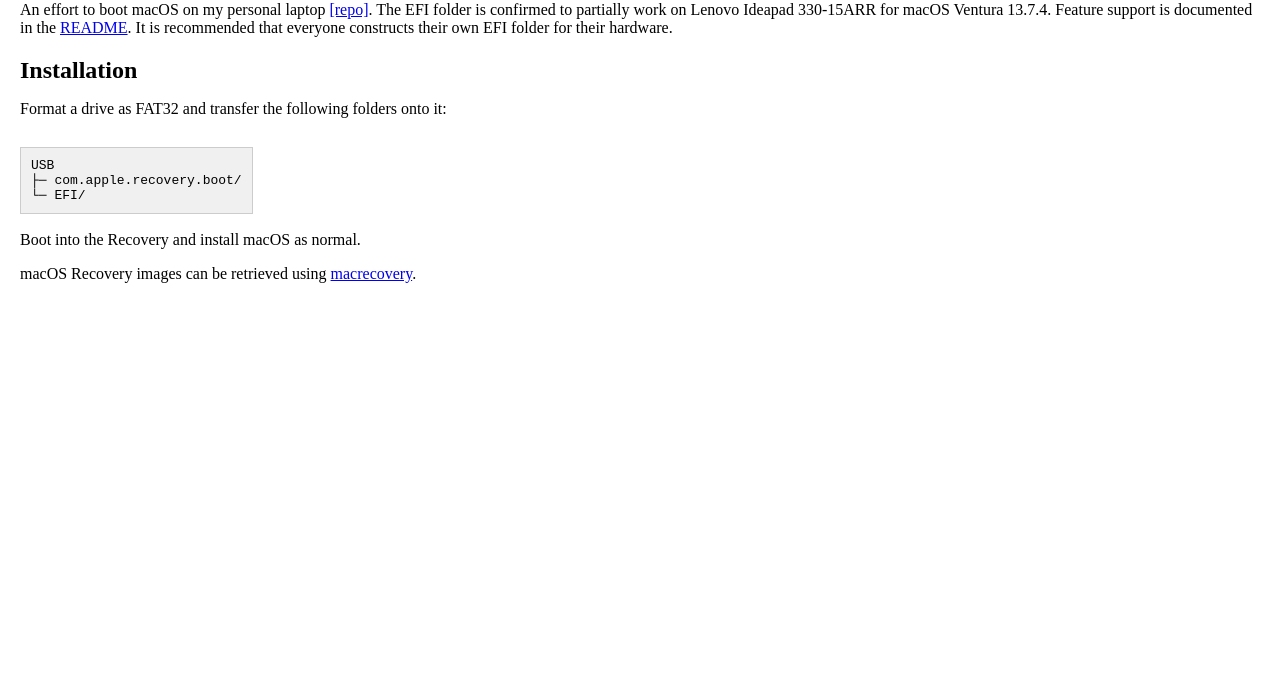
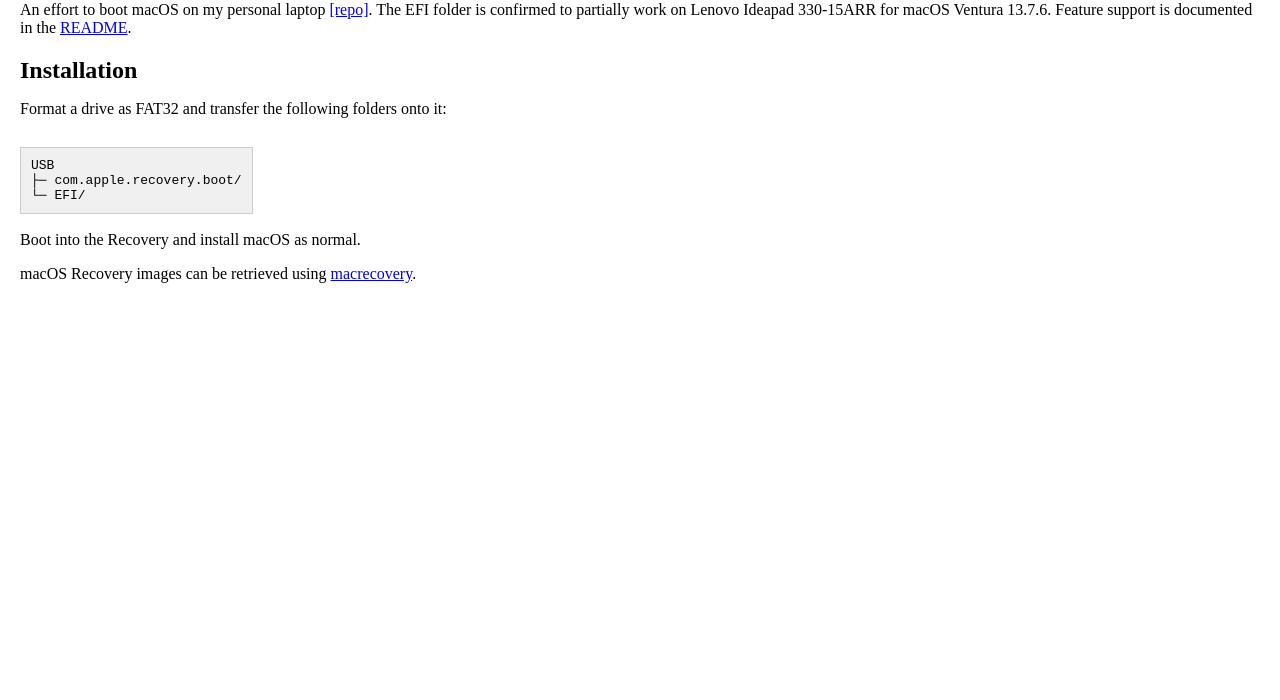
Before and after one commit to uw0s/uw0s.github.io, a plain HTML site: page docs/projects/ideapad15arr-opencore.html in a window 1280 px wide. Shown: the part 100-800 px from the top of the page. Drawn offline with Linux system fonts and the light colour scheme.

Commit message:
Update ideapad15arr-opencore

```diff
--- a/docs/projects/ideapad15arr-opencore.html
+++ b/docs/projects/ideapad15arr-opencore.html
@@ -20,7 +20,7 @@
         </div>
         <div id="content">
             <h2>ideapad15arr-opencore</h2>
-            <p>An effort to boot macOS on my personal laptop <a href="https://github.com/uw0s/ideapad15arr-opencore">[repo]</a>. The EFI folder is confirmed to partially work on Lenovo Ideapad 330-15ARR for macOS Ventura 13.7.4. Feature support is documented in the <a href="https://github.com/uw0s/ideapad15arr-opencore/blob/master/README.md#features">README</a>. It is recommended that everyone constructs their own EFI folder for their hardware.</p>
+            <p>An effort to boot macOS on my personal laptop <a href="https://github.com/uw0s/ideapad15arr-opencore">[repo]</a>. The EFI folder is confirmed to partially work on Lenovo Ideapad 330-15ARR for macOS Ventura 13.7.6. Feature support is documented in the <a href="https://github.com/uw0s/ideapad15arr-opencore/blob/master/README.md#features">README</a>.</p>
             <h2>Installation</h2>
             <p>Format a drive as FAT32 and transfer the following folders onto it:</p>
             <pre><code>USB<br>├─ com.apple.recovery.boot/<br>└─ EFI/</code></pre>
```
